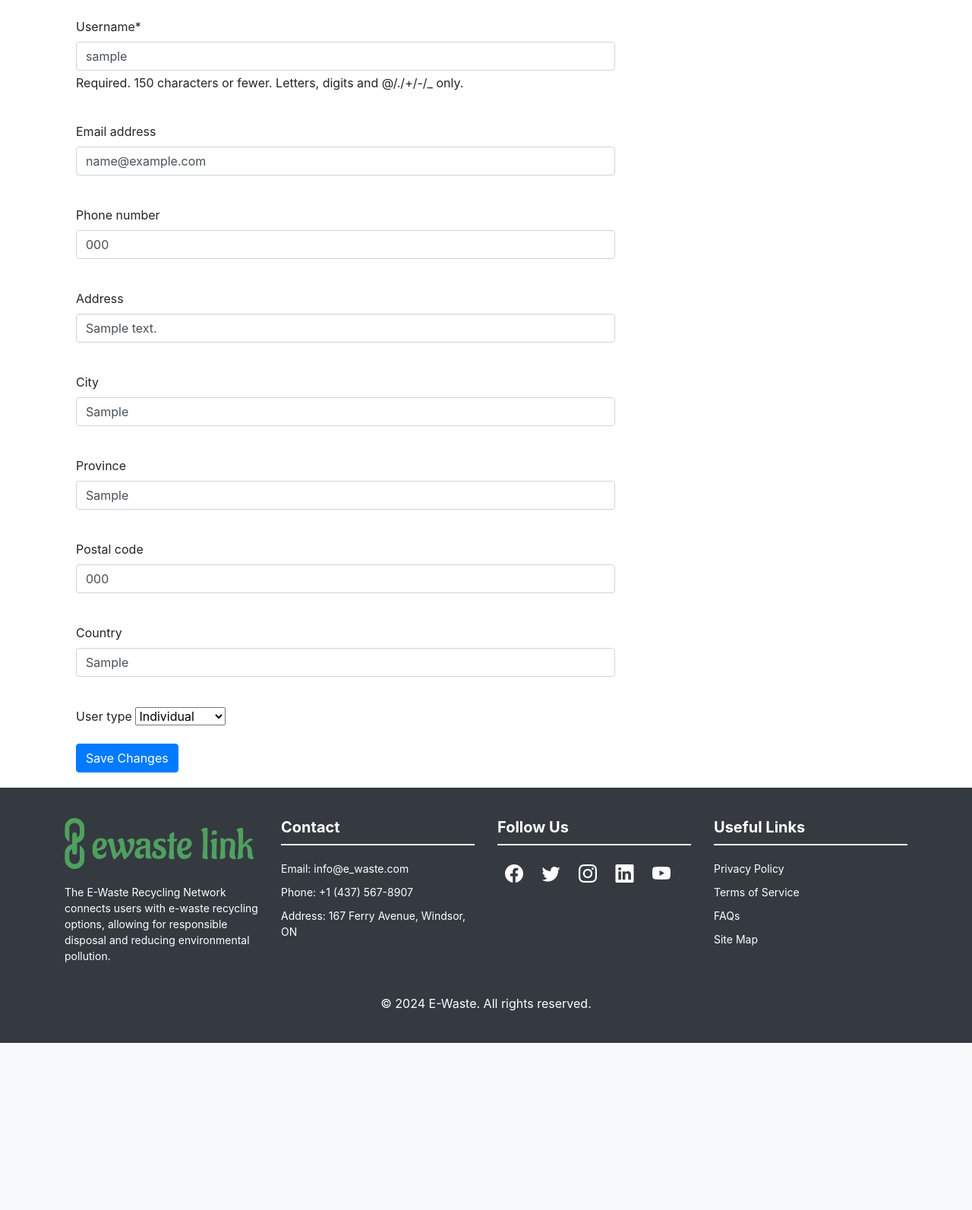
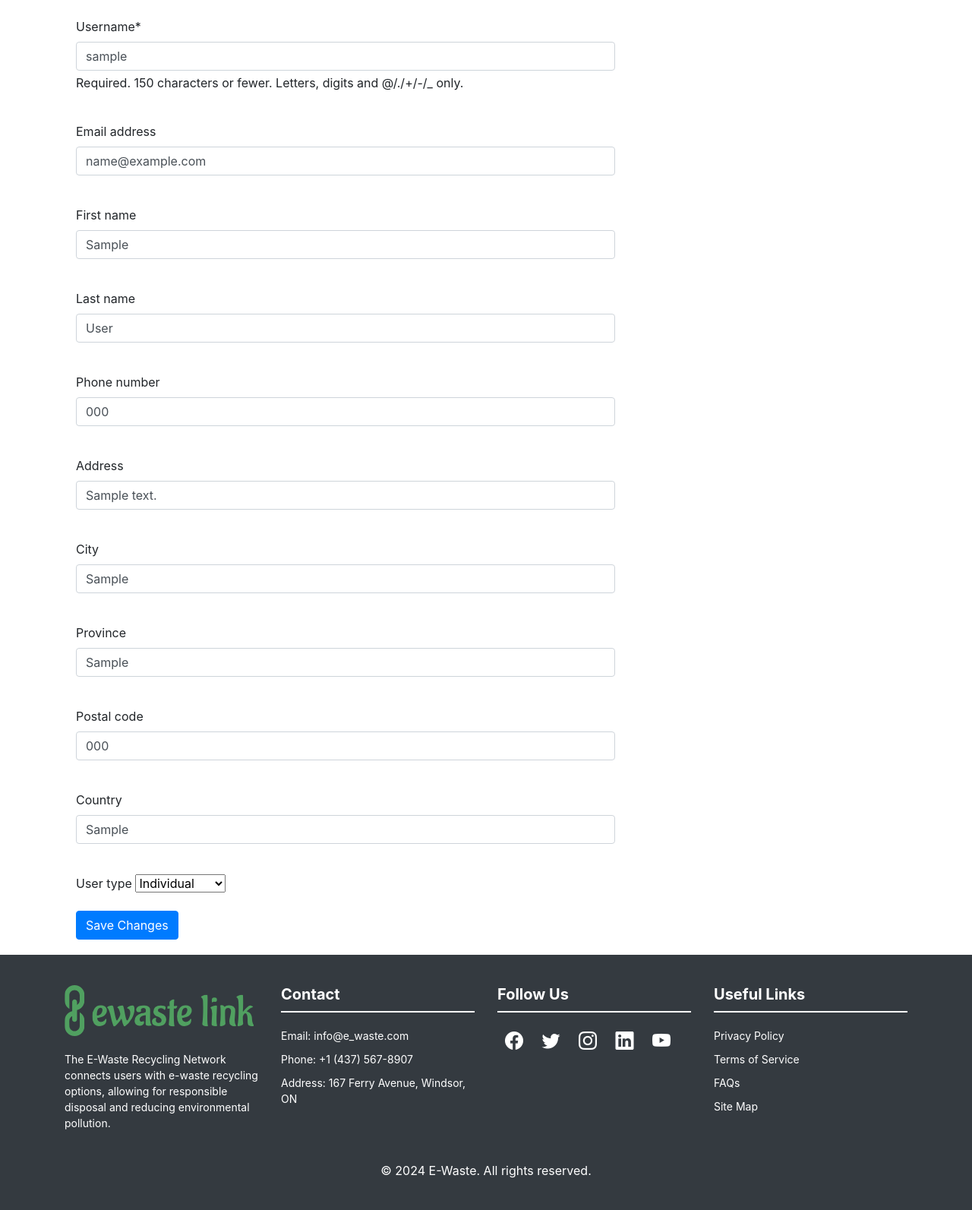
Before and after one commit to Ramish-Amir/e_waste_network, a Django app: page /profile/ in a window 1280 px wide. Shown: the part 165-1758 px from the top of the page at 76% size. Before the commit the page ends 1538 px from the top, so only its background shows below. Run offline with Django 5.2, Linux system fonts and the light colour scheme; a user stored in the database is signed in; tables that the repository leaves empty hold one stand-in row (values such as "Sample post"); some libraries are stand-ins or nearby versions.

Commit message:
updated first and last name in profile page

```diff
--- a/e_waste_app/forms.py
+++ b/e_waste_app/forms.py
@@ -91,6 +91,8 @@ class ProfileForm(ModelForm):
         if user is not None:
             self.fields['username'].initial = user.username
             self.fields['email'].initial = user.email
+            self.fields['first_name'].initial = getattr(user, 'first_name', '')
+            self.fields['last_name'].initial = getattr(user, 'last_name', '')
             self.fields['phone_number'].initial = getattr(user, 'phone_number', '')
             self.fields['address'].initial = getattr(user, 'address', '')
             self.fields['city'].initial = getattr(user, 'city', '')
--- a/e_waste_app/templates/e_waste_app/profile.html
+++ b/e_waste_app/templates/e_waste_app/profile.html
@@ -25,11 +25,20 @@
         <div class="form-group">
             <label for="id_name"></label>
             {{ form.username|as_crispy_field }}
-        </div>
         <div class="form-group">
             <label for="id_email"></label>
             {{ form.email|as_crispy_field }}
         </div>
+        </div>
+         <div class="form-group">
+            <label for="id_name"></label>
+            {{ form.first_name|as_crispy_field }}
+        </div>
+         <div class="form-group">
+            <label for="id_name"></label>
+            {{ form.last_name|as_crispy_field }}
+        </div>
+
         <div class="form-group">
             <label for="id_phone"></label>
             {{ form.phone_number|as_crispy_field }}
```
